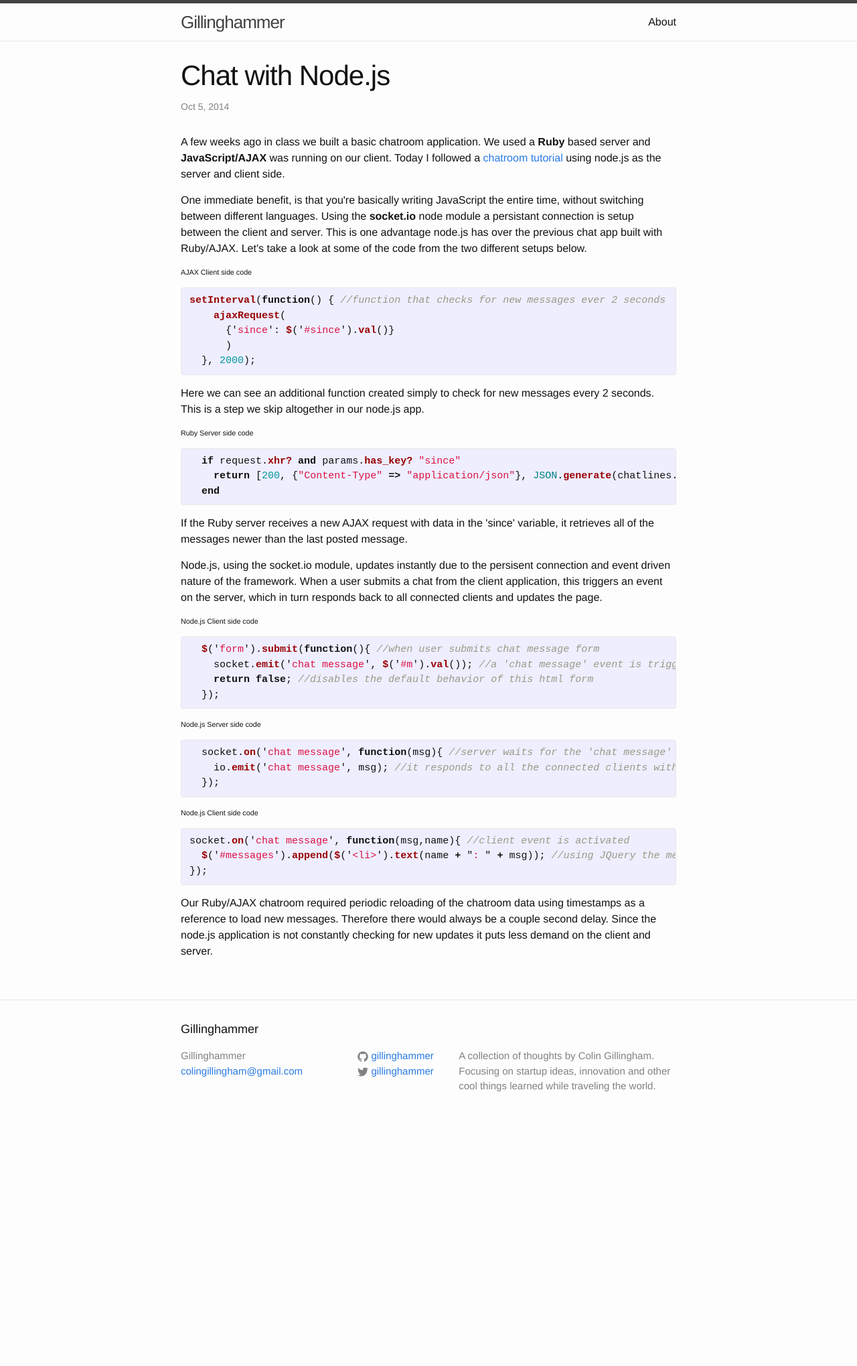
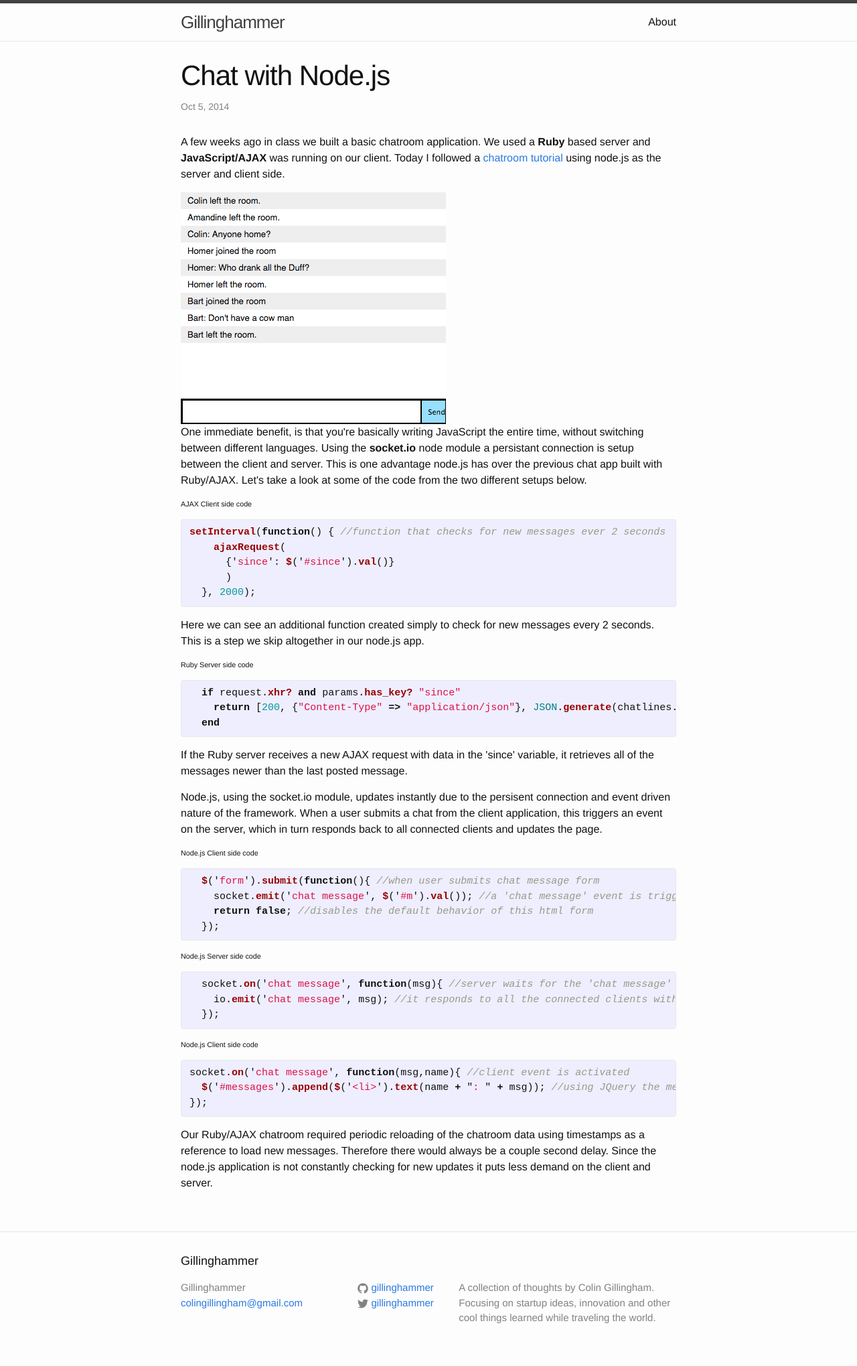
Before and after one commit to Gillinghammer/gillinghammer.github.io, a Jekyll site: the page built from _posts/2014-10-5-Chat-App-On-Node.html, in a window 1280 px wide. Shown: the whole page at 67% size. Built offline with Jekyll 4.4.1, drawn with Linux system fonts in a browser that asks for light colours; before the commit the page ends 1693 px from its top, so only the background shows below that.

Commit message:
added image directory /assets

```diff
--- a/_posts/2014-10-5-Chat-App-On-Node.html
+++ b/_posts/2014-10-5-Chat-App-On-Node.html
@@ -3,6 +3,9 @@
 title: Chat with Node.js
 ---
 <p>A few weeks ago in class we built a basic chatroom application. We used a <strong>Ruby</strong> based server and <strong>JavaScript/AJAX</strong> was running on our client. Today I followed a <a href="http://socket.io/get-started/chat/">chatroom tutorial</a> using node.js as the server and client side.</p>
+
+<img src="{{ site.url }}/assets/nodejs_chatroom.jpg">
+
 <p>One immediate benefit, is that you're basically writing JavaScript the entire time, without switching between different languages. Using the <strong>socket.io</strong> node module a persistant connection is setup between the client and server. This is one advantage node.js has over the previous chat app built with Ruby/AJAX. Let's take a look at some of the code from the two different setups below.</p>
 
 <h6>AJAX Client side code</h6>
```
Also changed, not shown: assets/nodejs_chatroom.jpg (added).
